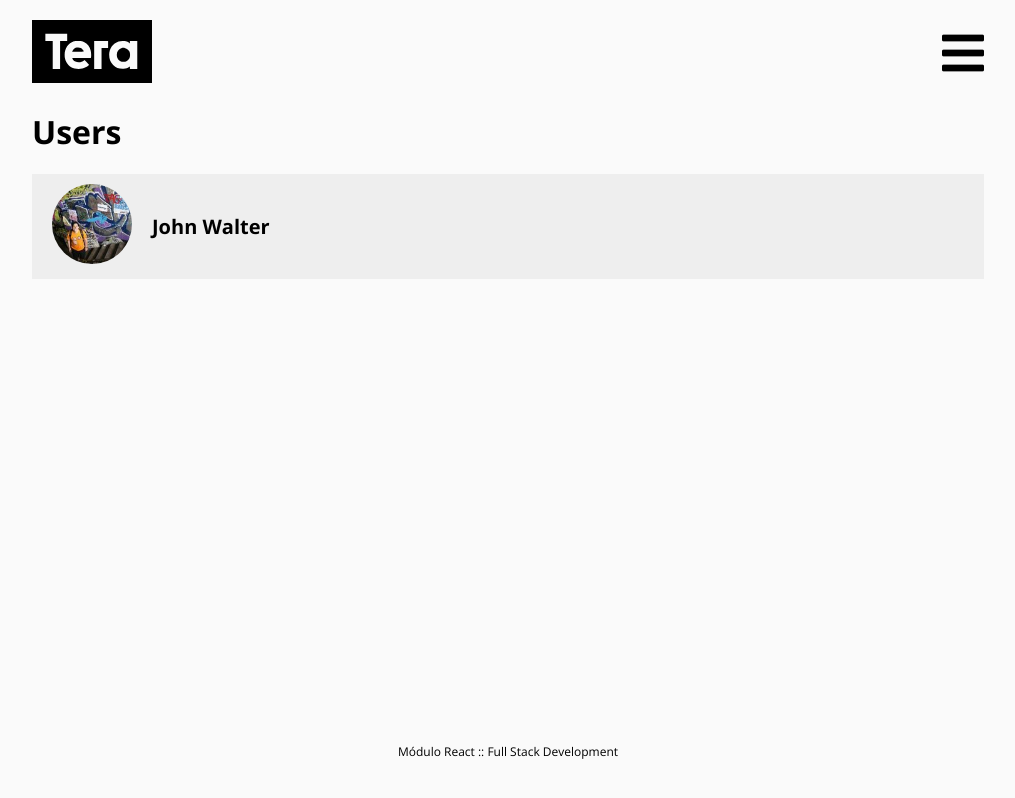
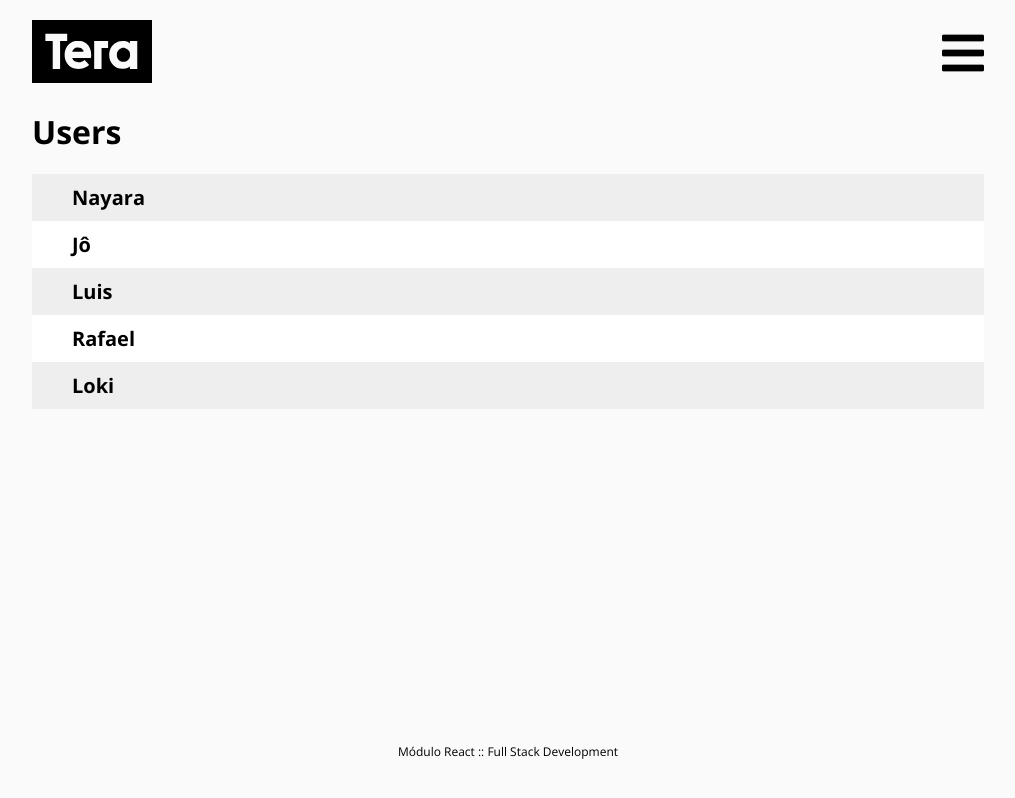
Before and after one commit to nayaracferreira/Projeto-React, a React (Create React App) app: page /users in a window 1280 px wide. Shown: the whole page, without its empty margins (132-1147 px from the left). Built offline with nearby package versions, Linux system fonts and the light colour scheme.

Commit message:
Adicionando props

```diff
--- a/src/components/atoms/Avatar.jsx
+++ b/src/components/atoms/Avatar.jsx
@@ -1,9 +1,7 @@
 import React from 'react'
 
-import user1 from '../../images/placeholders/user-1.jpg';
-
-export default function Avatar() {
+export default function Avatar(props) {
   return (
-    <img src={user1}className="responsive avatar" alt="" />
+    <img src={props.src}className="responsive avatar" alt="" />
   )
 }
--- a/src/components/molecules/UserListItem.jsx
+++ b/src/components/molecules/UserListItem.jsx
@@ -3,13 +3,13 @@ import React from 'react';
 import Avatar from '../atoms/Avatar';
 
 
-export default function UserListItem() {
+export default function UserListItem(props) {
   return (
-    <a href="#" className="users__list-item">
+    <a href={'/users/${props.id}'}className="users__list-item">
           <div className="users__list-item-photo">
-            <Avatar />
+            <Avatar src={props.src} />
           </div>
-          <div className="users__list-item-name">John Walter</div>
+          <div className="users__list-item-name">{props.name}</div>
         </a>
   )
 }
--- a/src/components/molecules/UserListWrapper.jsx
+++ b/src/components/molecules/UserListWrapper.jsx
@@ -5,7 +5,11 @@ import { UserListItem } from './';
 export default function UserListWrapper() {
   return (
     <div className="users__list">
-           <UserListItem />
+           <UserListItem id="1" name="Nayara" src=""/>
+           <UserListItem id="2" name="Jô" src=""/>
+           <UserListItem id="3" name="Luis" src=""/>
+           <UserListItem id="4" name="Rafael" src=""/>
+           <UserListItem id="5" name="Loki" src=""/>
       </div>
   )
 }
```
